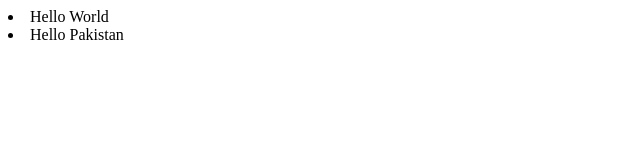
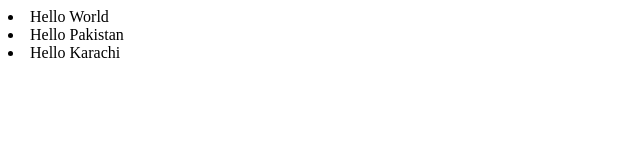
Before and after one commit to Muhammed-Aamir/mywork, a plain HTML site: page index.html in a window 1280 px wide. Shown: the whole page, without its empty margins (0-640 px from the left). Drawn offline with Linux system fonts and the light colour scheme.

Commit message:
Update index.html

```diff
--- a/index.html
+++ b/index.html
@@ -1,2 +1,3 @@
 <li>Hello World</li>
 <li>Hello Pakistan</li>
+<li>Hello Karachi</li>
```
